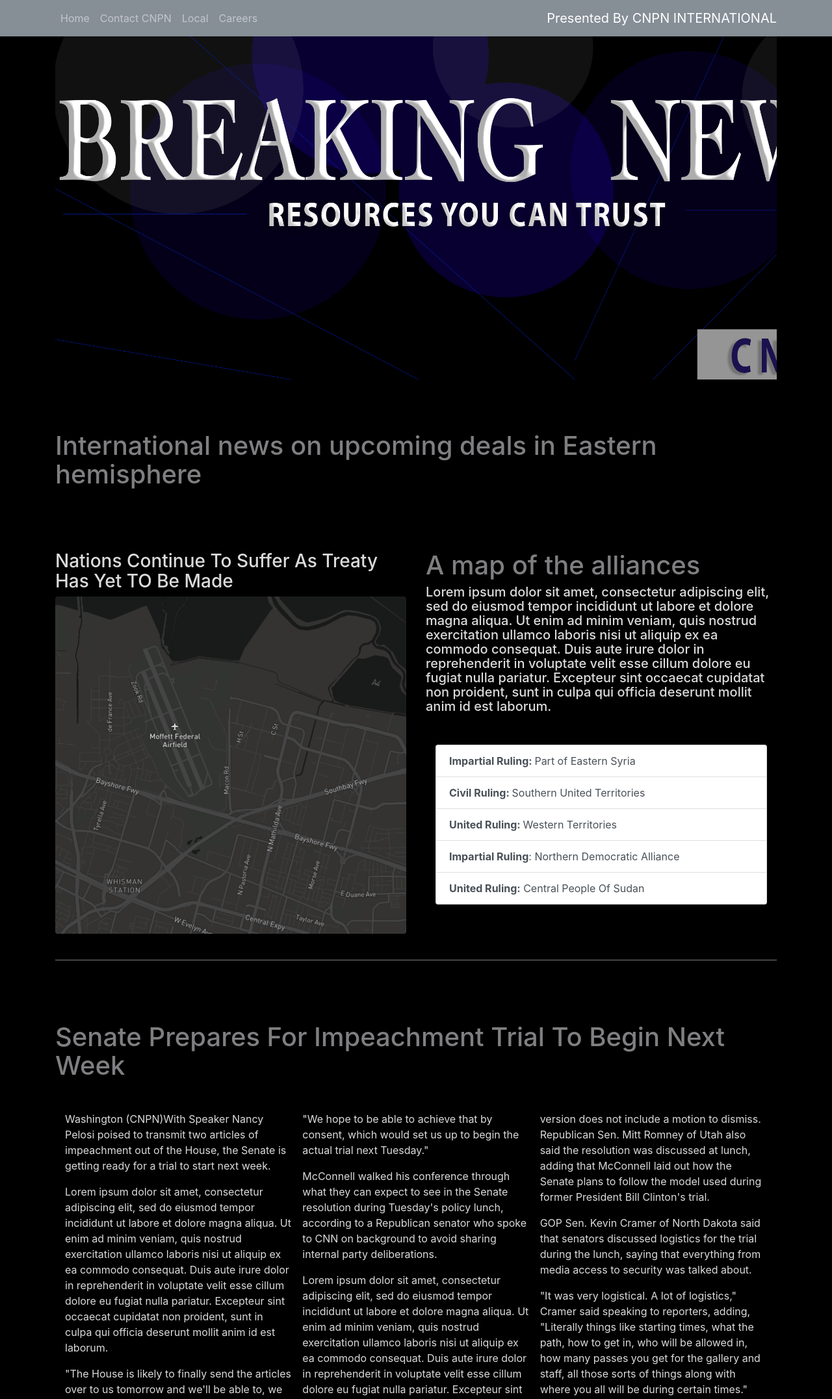
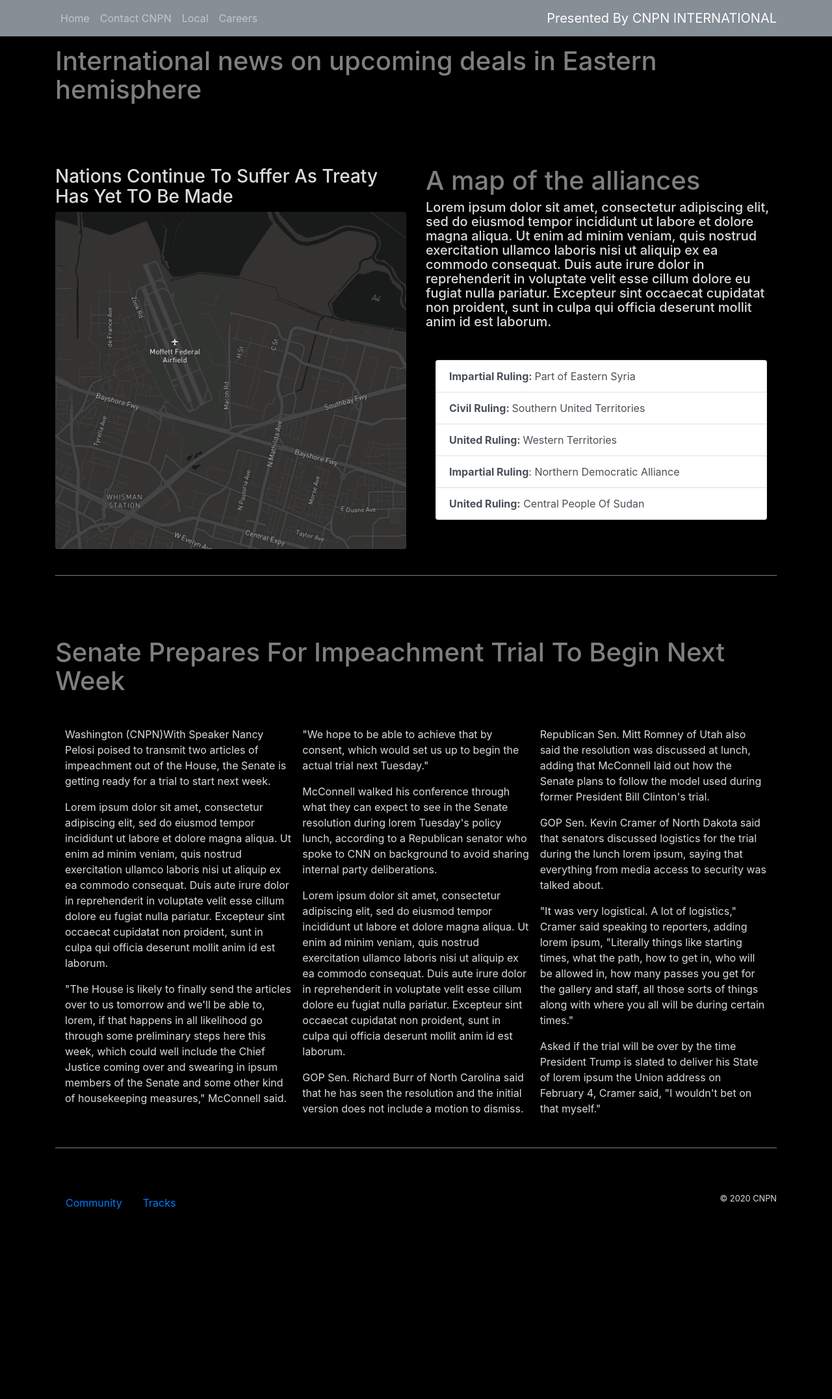
Before and after one commit to oconnalla/WEB130, a website: page assignment2/index.html in a window 1280 px wide. Shown: the top 2153 px of the page at 65% size. After the commit the page ends 1887 px from the top, so only its background shows below. Drawn offline with nearby package versions, Linux system fonts and the light colour scheme.

Commit message:
did a bit of code cleanup

```diff
--- a/assignment2/index.html
+++ b/assignment2/index.html
@@ -10,6 +10,7 @@
     <link rel="stylesheet" href="css/main.css">
 </head>
 <body>
+    <header>
         <nav class="navbar navbar-expand-lg navbar-dark bg-secondary fixed-top">
             <div class="container">
                 <a class="navbar-brand order-1 mr-0" href="www.teamtreehouse.com" target="_blank">Presented By CNPN INTERNATIONAL</a>
@@ -29,19 +30,14 @@
                 </div>
             </div>
         </nav>
+    </header>
     <!-- /nav -->
     <div class="container pt-4">
-        <div class="jumbotron jumbotron-fluid  text-white">
-            <div class="container text-sm-center pt-5">
-                <!-- <p class="lead">A One Day Conference About All Things Javascript!</p> -->
-            </div>
-        </div>
         <div class="row">
             <h1 class = "mb-5 mt-5 col-12">International news on upcoming deals in Eastern hemisphere</h1>
             <div class="col-lg mt-5 order-lg-1">
                 <h3>Nations Continue To Suffer As Treaty Has Yet TO Be Made</h3>
                 <img class="mb-4 img-fluid rounded d-none d-sm-block" src="img/map.png" alt="map">
-
             </div>
             <div class="col-lg mt-5 order-lg-2">
                 <h1>A map of the alliances</h1>
@@ -55,8 +51,8 @@
                         <a href="#" class="list-group-item list-group-item-action"><strong>United Ruling:</strong> Central People Of Sudan</a>
                     </div>
                 </div>  <!-- col-lg order-lg-3 -->
-            </div>
-        </div>
+            </div> <!-- /col-lg mt-5 order-lg-2 -->
+        </div> <!-- /row -->
         <hr class="bg-secondary">
         <h1 class = "mt-5 pt-5">Senate Prepares For Impeachment Trial To Begin Next Week</h1>
         <article id ="Col-spacing" class="mt-5 mb-5 col-lg order-lg-2">
@@ -64,19 +60,19 @@
 
             <p>Lorem ipsum dolor sit amet, consectetur adipiscing elit, sed do eiusmod tempor incididunt ut labore et dolore magna aliqua. Ut enim ad minim veniam, quis nostrud exercitation ullamco laboris nisi ut aliquip ex ea commodo consequat. Duis aute irure dolor in reprehenderit in voluptate velit esse cillum dolore eu fugiat nulla pariatur. Excepteur sint occaecat cupidatat non proident, sunt in culpa qui officia deserunt mollit anim id est laborum.</p>
 
-            <p>"The House is likely to finally send the articles over to us tomorrow and we'll be able to, we believe, if that happens in all likelihood go through some preliminary steps here this week, which could well include the Chief Justice coming over and swearing in members of the Senate and some other kind of housekeeping measures," McConnell said. "We hope to be able to achieve that by consent, which would set us up to begin the actual trial next Tuesday."</p>
+            <p>"The House is likely to finally send the articles over to us tomorrow and we'll be able to, lorem, if that happens in all likelihood go through some preliminary steps here this week, which could well include the Chief Justice coming over and swearing in ipsum members of the Senate and some other kind of housekeeping measures," McConnell said. "We hope to be able to achieve that by consent, which would set us up to begin the actual trial next Tuesday."</p>
 
-            <p>McConnell walked his conference through what they can expect to see in the Senate resolution during Tuesday's policy lunch, according to a Republican senator who spoke to CNN on background to avoid sharing internal party deliberations.</p>
+            <p>McConnell walked his conference through what they can expect to see in the Senate resolution during lorem Tuesday's policy lunch, according to a Republican senator who spoke to CNN on background to avoid sharing internal party deliberations.</p>
 
             <p>Lorem ipsum dolor sit amet, consectetur adipiscing elit, sed do eiusmod tempor incididunt ut labore et dolore magna aliqua. Ut enim ad minim veniam, quis nostrud exercitation ullamco laboris nisi ut aliquip ex ea commodo consequat. Duis aute irure dolor in reprehenderit in voluptate velit esse cillum dolore eu fugiat nulla pariatur. Excepteur sint occaecat cupidatat non proident, sunt in culpa qui officia deserunt mollit anim id est laborum.</p>
 
             <p>GOP Sen. Richard Burr of North Carolina said that he has seen the resolution and the initial version does not include a motion to dismiss. Republican Sen. Mitt Romney of Utah also said the resolution was discussed at lunch, adding that McConnell laid out how the Senate plans to follow the model used during former President Bill Clinton's trial.</p>
 
-            <p>GOP Sen. Kevin Cramer of North Dakota said that senators discussed logistics for the trial during the lunch, saying that everything from media access to security was talked about.</p>
+            <p>GOP Sen. Kevin Cramer of North Dakota said that senators discussed logistics for the trial during the lunch lorem ipsum, saying that everything from media access to security was talked about.</p>
 
-            <blockquote>"It was very logistical. A lot of logistics," Cramer said speaking to reporters, adding, "Literally things like starting times, what the path, how to get in, who will be allowed in, how many passes you get for the gallery and staff, all those sorts of things along with where you all will be during certain times."</blockquote>
+            <blockquote>"It was very logistical. A lot of logistics," Cramer said speaking to reporters, adding lorem ipsum, "Literally things like starting times, what the path, how to get in, who will be allowed in, how many passes you get for the gallery and staff, all those sorts of things along with where you all will be during certain times."</blockquote>
 
-            <p>Asked if the trial will be over by the time President Trump is slated to deliver his State of the Union address on February 4, Cramer said, "I wouldn't bet on that myself."</p>
+            <p>Asked if the trial will be over by the time President Trump is slated to deliver his State of lorem ipsum the Union address on February 4, Cramer said, "I wouldn't bet on that myself."</p>
         </article>
 
         <hr class="mt-5 mb-5 bg-secondary">
@@ -94,7 +90,7 @@
             <div class="col-md text-md-right">
                 <small>&copy; 2020  CNPN</small>
             </div>
-        </div>
-    </div>
+        </div> <!-- /row py-3 -->
+    </div> <!-- /container pt-4 -->
 </body>
 </html>
```
Also changed, not shown: 1 other file. Lines whose indentation alone changed are shown as unchanged.
